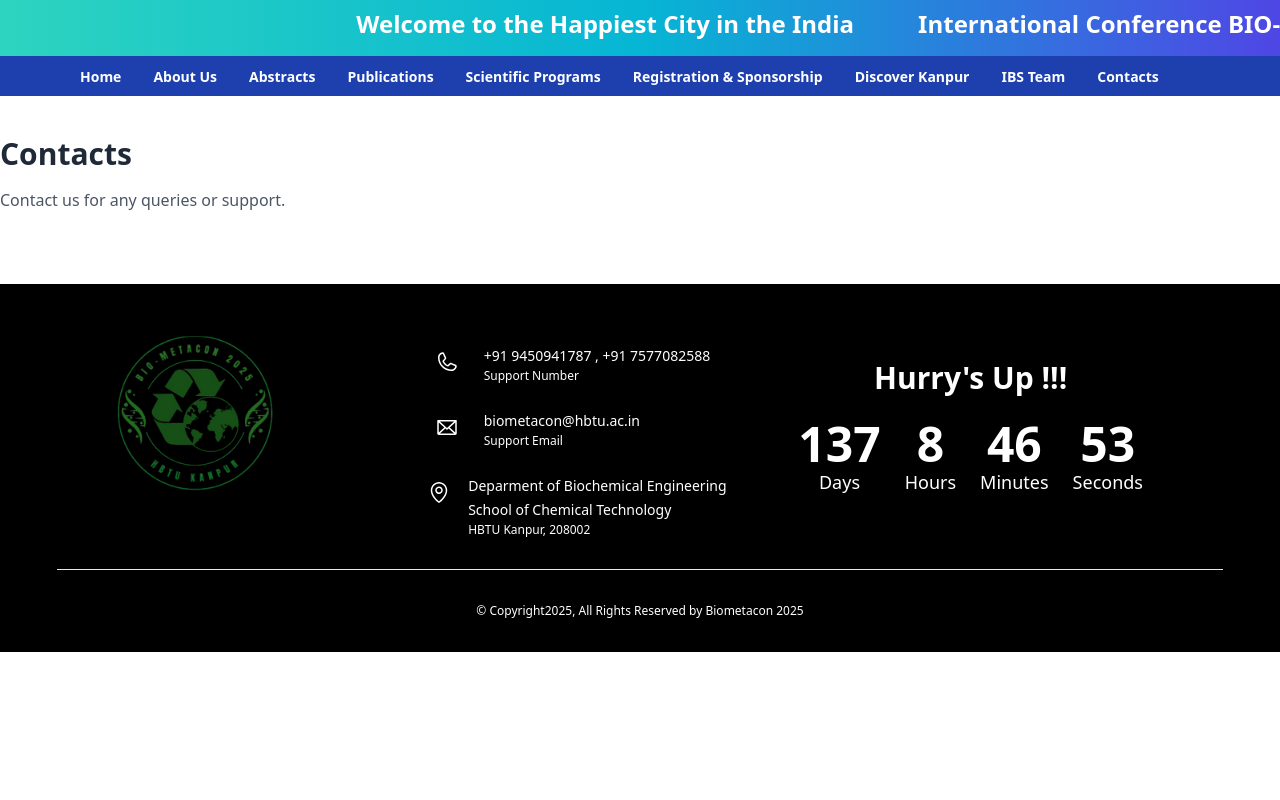
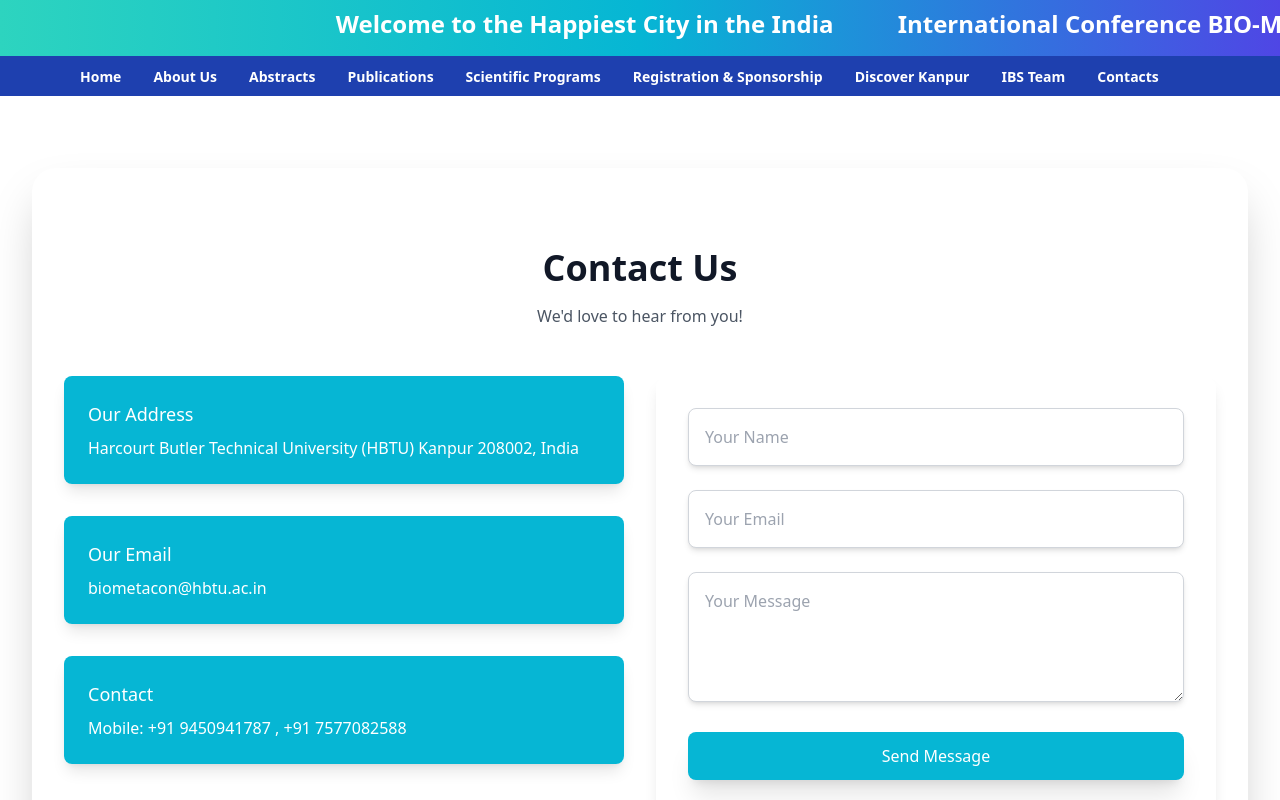
Before and after one commit to iamanimeshshukl/biochem, a React (Vite) app: page /contacts in a window 1280 px wide. Shown: the part 380-1180 px from the top of the page. Before the commit the page ends 1032 px from the top, so only its background shows below. Built offline with nearby package versions, Linux system fonts and the light colour scheme.

Commit message:
contact us team

```diff
--- a/src/desgination_data/data.jsx
+++ b/src/desgination_data/data.jsx
@@ -4,7 +4,7 @@
     members: [
       {
         name: "Prof. Samsher, Hon'ble Vice Chancellor, HBTU Kanpur",
-        img: "src/assets/committee_data/Brajesh-Singh.png", // Replace with the actual image path
+        img: "src/assets/committee_data/Samsher.png", // Replace with the actual image path
       },
     ],
   },
--- a/src/pages/Contacts.jsx
+++ b/src/pages/Contacts.jsx
@@ -1,12 +1,88 @@
 import React from 'react';
+import { motion } from 'framer-motion';
 
 const Contacts = () => {
   return (
-    <div className="container mx-auto py-10">
-      <h1 className="text-3xl font-bold text-gray-800">Contacts</h1>
-      <p className="mt-4 text-gray-600">
-        Contact us for any queries or support.
-      </p>
+    <div className="container mx-auto py-10 relative perspective-1000">
+      {/* Contact Section */}
+      <section className="dark:bg-slate-800 p-8 rounded-lg shadow-xl" id="contact">
+        <motion.div
+          initial={{ opacity: 0, scale: 0.9, rotateX: -10 }}
+          animate={{ opacity: 1, scale: 1, rotateX: 0 }}
+          transition={{ duration: 1 }}
+          className="mx-auto max-w-7xl px-6 py-16 sm:px-8 lg:py-20 bg-white dark:bg-gray-800 rounded-3xl shadow-2xl"
+        >
+          {/* Header */}
+          <div className="mb-12 text-center">
+            <motion.h2
+              className="text-4xl font-bold text-gray-900 dark:text-white"
+              whileHover={{ rotateY: 10, scale: 1.1 }}
+            >
+              Contact Us
+            </motion.h2>
+            <p className="text-gray-600 dark:text-gray-400 mt-4">
+              We'd love to hear from you!
+            </p>
+          </div>
+
+          {/* Form with 3D Hover Effects */}
+          <div className="grid md:grid-cols-2 gap-8">
+            <div className="flex flex-col space-y-8">
+              {/* Address Card */}
+              <motion.div
+                whileHover={{ scale: 1.05, rotateY: 10 }}
+                className="bg-gradient-to-br from-cyan-500 to-cyan-500 p-6 rounded-lg shadow-lg text-white"
+              >
+                <h3 className="text-lg font-medium mb-2">Our Address</h3>
+                <p> Harcourt Butler Technical University (HBTU) Kanpur 208002, India</p>
+              </motion.div>
+              <motion.div
+                whileHover={{ scale: 1.05, rotateY: 10 }}
+                className="bg-gradient-to-br from-cyan-500 to-cyan-500 p-6 rounded-lg shadow-lg text-white"
+              >
+                <h3 className="text-lg font-medium mb-2">Our Email</h3>
+                <p> biometacon@hbtu.ac.in</p>
+              </motion.div>
+              {/* Contact Card */}
+              <motion.div
+                whileHover={{ scale: 1.05, rotateY: -10 }}
+                className="bg-gradient-to-br from-cyan-500 to-cyan-500 p-6 rounded-lg shadow-lg text-white"
+              >
+                <h3 className="text-lg font-medium mb-2">Contact</h3>
+                <p>Mobile: +91 9450941787 , +91 7577082588</p>
+              </motion.div>
+            </div>
+
+            {/* Form */}
+            <motion.form
+              whileHover={{ rotateY: 0, scale: 1.02 }}
+              className="bg-white dark:bg-gray-900 p-8 rounded-xl shadow-lg transform-gpu"
+            >
+              <div className="space-y-6">
+                <input
+                  placeholder="Your Name"
+                  className="w-full p-4 rounded-lg shadow-md border border-gray-300 focus:outline-none"
+                />
+                <input
+                  placeholder="Your Email"
+                  className="w-full p-4 rounded-lg shadow-md border border-gray-300 focus:outline-none"
+                />
+                <textarea
+                  rows="4"
+                  placeholder="Your Message"
+                  className="w-full p-4 rounded-lg shadow-md border border-gray-300 focus:outline-none"
+                />
+                <motion.button
+                  whileHover={{ scale: 1.1, rotateX: 10 }}
+                  className="w-full bg-cyan-500 text-white py-3 rounded-lg shadow-xl"
+                >
+                  Send Message
+                </motion.button>
+              </div>
+            </motion.form>
+          </div>
+        </motion.div>
+      </section>
     </div>
   );
 };
--- a/src/pages/IBSTeam.jsx
+++ b/src/pages/IBSTeam.jsx
@@ -1,12 +1,14 @@
 import React from 'react';
+import Person from '../Components/Person';
 
 const IBSTeam = () => {
   return (
     <div className="container mx-auto py-10">
-      <h1 className="text-3xl font-bold text-gray-800">IBS Team</h1>
-      <p className="mt-4 text-gray-600">
-        Meet the dedicated members of the IBS team who are making this event possible.
-      </p>
+    <center>
+    <h1 className="text-3xl font-bold text-gray-800">Bio-Metacon 2025 Team</h1>
+    </center>
+      <br></br>
+     <Person />
     </div>
   );
 };
```
